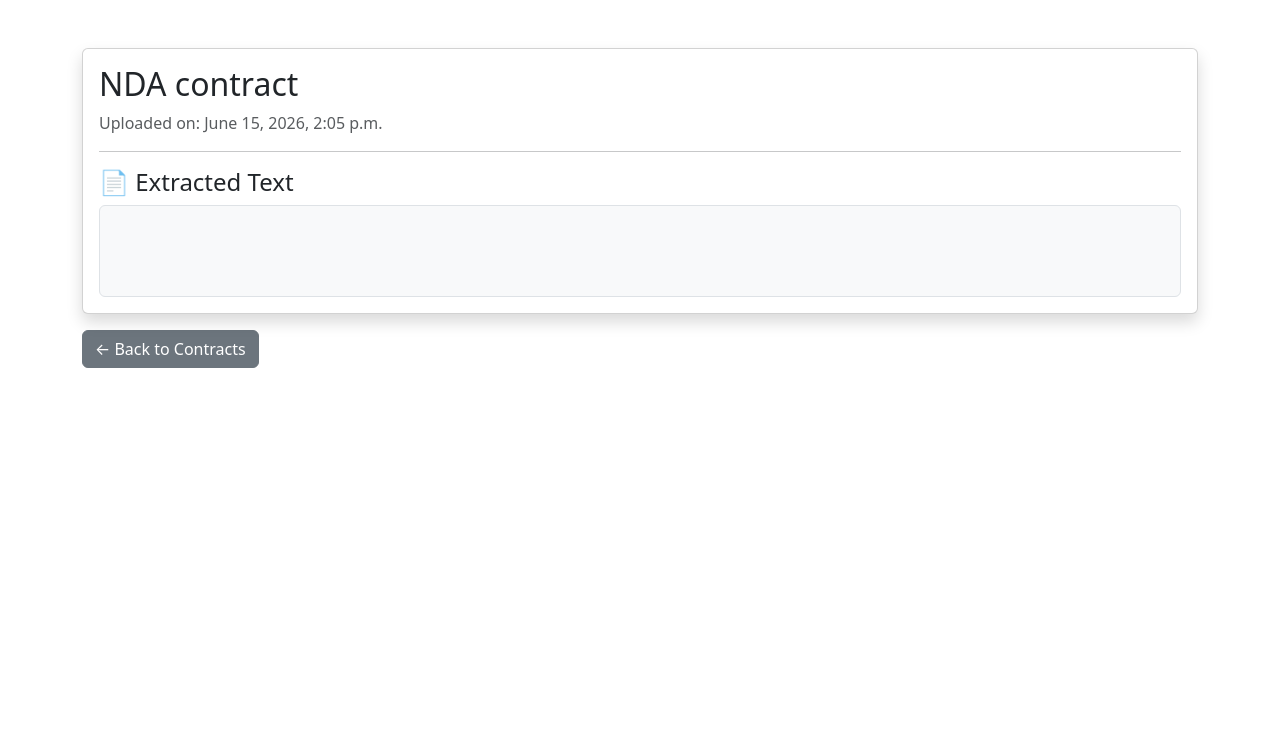
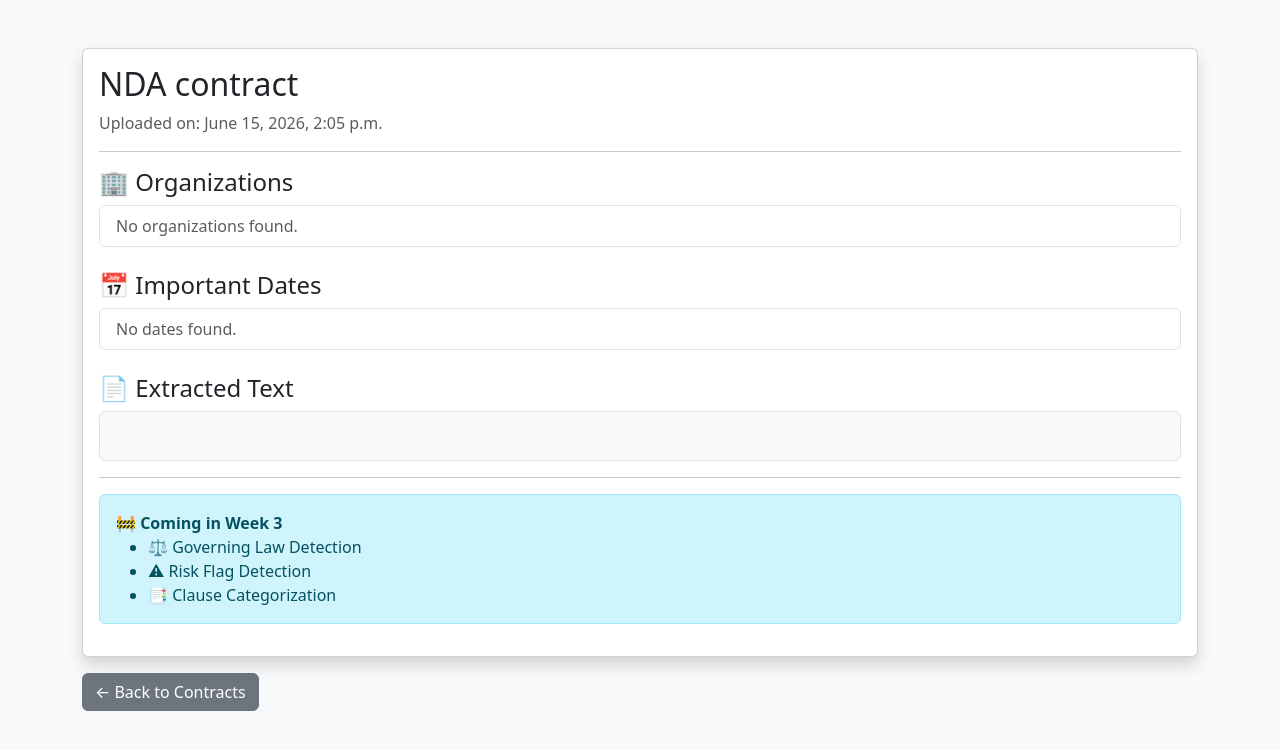
Before and after one commit to ynpingat-beep/legaltech-contract-parser, a Django app: page /contracts/1/ in a window 1280 px wide. Shown: the top 750 px of the page. Run offline with Django 5.2, Linux system fonts and the light colour scheme; data comes from the database, SQL or seed files in the repository; both versions use the stored data as it was after the commit.

Commit message:
feat: display extracted entities in contract details

```diff
--- a/contracts/Templates/contracts/contract_detail.html
+++ b/contracts/Templates/contracts/contract_detail.html
@@ -1,11 +1,15 @@
 <!DOCTYPE html>
 <html>
+
 <head>
+
     <title>{{ contract.title }}</title>
 
     <link href="https://cdn.jsdelivr.net/npm/bootstrap@5.3.3/dist/css/bootstrap.min.css" rel="stylesheet">
+
 </head>
-<body>
+
+<body class="bg-light">
 
 <div class="container mt-5">
 
@@ -21,14 +25,72 @@
 
             <hr>
 
+            <!-- Organizations -->
+
+            <h4>🏢 Organizations</h4>
+
+            <ul class="list-group mb-4">
+
+                {% for org in organizations %}
+
+                    <li class="list-group-item">
+                        {{ org.clause_text }}
+                    </li>
+
+                {% empty %}
+
+                    <li class="list-group-item text-muted">
+                        No organizations found.
+                    </li>
+
+                {% endfor %}
+
+            </ul>
+
+            <!-- Dates -->
+
+            <h4>📅 Important Dates</h4>
+
+            <ul class="list-group mb-4">
+
+                {% for date in dates %}
+
+                    <li class="list-group-item">
+                        {{ date.clause_text }}
+                    </li>
+
+                {% empty %}
+
+                    <li class="list-group-item text-muted">
+                        No dates found.
+                    </li>
+
+                {% endfor %}
+
+            </ul>
+
+            <!-- Extracted Text -->
+
             <h4>📄 Extracted Text</h4>
 
             <div class="border rounded p-3 bg-light"
-                 style="max-height:500px; overflow:auto;">
+                 style="max-height:400px; overflow:auto;">
 
-                <pre style="white-space: pre-wrap;">
-{{ contract.extracted_text }}
-                </pre>
+                <pre style="white-space: pre-wrap;">{{ contract.extracted_text }}</pre>
+
+            </div>
+
+            <hr>
+
+            <div class="alert alert-info">
+
+                <strong>🚧 Coming in Week 3</strong>
+
+                <ul class="mb-0">
+                    <li>⚖ Governing Law Detection</li>
+                    <li>⚠ Risk Flag Detection</li>
+                    <li>📑 Clause Categorization</li>
+                </ul>
 
             </div>
 
@@ -37,10 +99,13 @@
     </div>
 
     <a href="/contracts/" class="btn btn-secondary mt-3">
+
         ← Back to Contracts
+
     </a>
 
 </div>
 
 </body>
+
 </html>
--- a/contracts/models.py
+++ b/contracts/models.py
@@ -30,12 +30,16 @@ class Contract(models.Model):
                 # Extract Organizations & Dates
                 # -----------------------------
                 entities = extract_entities(self.extracted_text)
+                print("=" * 50)
+                print("Extracted Entities:", entities)
+                print("=" * 50)
 
                 # Remove previous extracted clauses (safety)
                 self.clauses.all().delete()
 
                 # Save Organizations
                 for organization in entities["organizations"]:
+                    print("Saving Organization:", organization)
 
                     ExtractedClause.objects.create(
                         contract=self,
@@ -45,6 +49,7 @@ class Contract(models.Model):
 
                 # Save Dates
                 for date in entities["dates"]:
+                    print("Saving Date:", date)
 
                     ExtractedClause.objects.create(
                         contract=self,
--- a/contracts/views.py
+++ b/contracts/views.py
@@ -1,7 +1,7 @@
 from django.http import HttpResponse
 
 from django.shortcuts import render, redirect, get_object_or_404
-from .models import Contract
+from .models import Contract, ExtractedClause
 
 def home(request):
     return HttpResponse("Contracts App Working!")
@@ -88,14 +88,25 @@ def contract_detail(request, contract_id):
         id=contract_id
     )
 
+    organizations = ExtractedClause.objects.filter(
+        contract=contract,
+        clause_type="Organization"
+    )
+
+    dates = ExtractedClause.objects.filter(
+        contract=contract,
+        clause_type="Date"
+    )
+
     return render(
         request,
         'contracts/contract_detail.html',
         {
-            'contract': contract
+            'contract': contract,
+            'organizations': organizations,
+            'dates': dates
         }
     )
-
 
 def delete_contract(request, pk):
 
```
Also changed, not shown: db.sqlite3, 3 other files.
